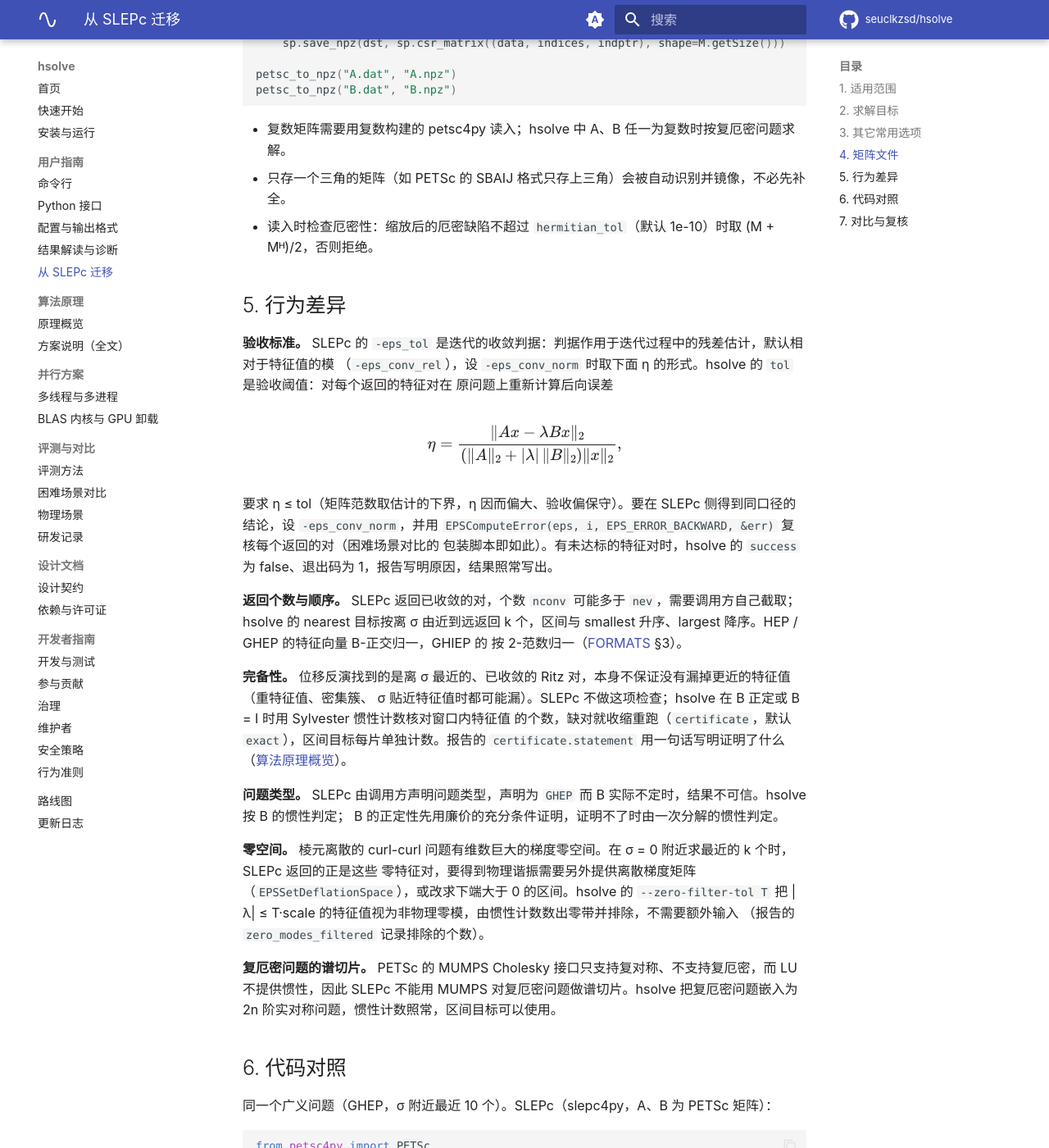
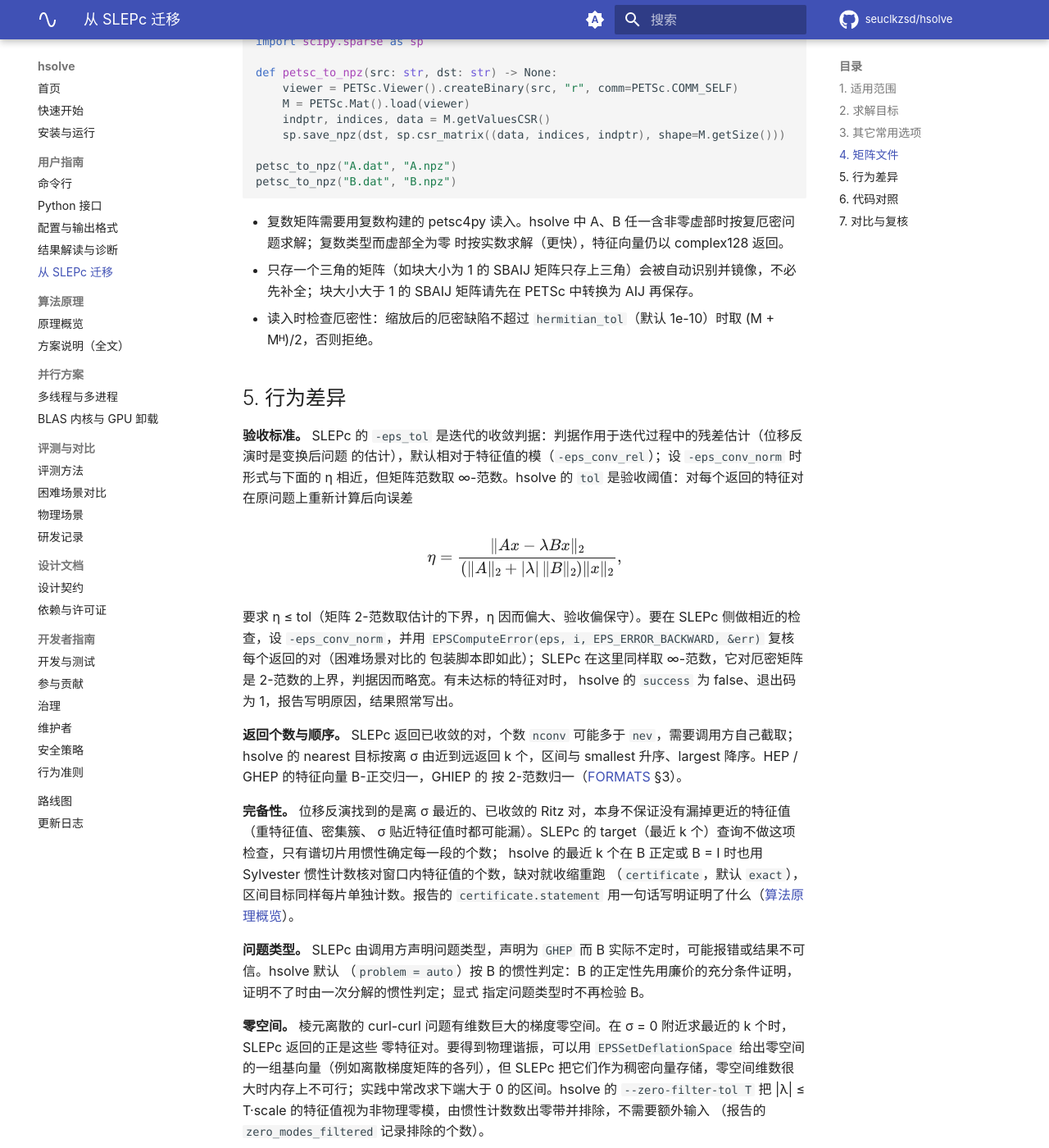
Before and after one commit to seuclkzsd/hsolve, an MkDocs documentation site: the page built from docs/guide/from-slepc.md, in a window 1280 px wide and 1400 px high, scrolled down 3364 px. Shown: the whole window at 82% size. Built offline with MkDocs 1.6.1 and Material for MkDocs 9.7.7, drawn with Linux system fonts in a browser that asks for light colours; comment, search, counter and statistics services are not loaded; some of the changed text lies outside the part shown.

Commit message:
docs: the SLEPc guide after review - an explicit problem type skips the check of B, blr = auto does not enable BLR, max_restarts bounds each Krylov run, workspace retries double ICNTL(14), complex input with zero imaginary parts is solved as real, SLEPc's norms are infinity-norms and its slicing counts with inertia, a deflation space is a set of dense basis vectors, and SBAIJ files with blocks are converted to AIJ first

````diff
--- a/docs/guide/from-slepc.md
+++ b/docs/guide/from-slepc.md
@@ -18,7 +18,8 @@ hsolve 只解一类问题：显式给出的稀疏厄密矩阵（实对称或复
 | `MATSHELL` 等无矩阵（matrix-free）算子 | 不支持：hsolve 需要显式的稀疏矩阵 |
 | 跨节点分布的矩阵 | 不支持：矩阵须放进一个节点的内存；多 socket 节点上可用多进程模式（[并行方案](../PARALLEL.md)），跨节点的谱切片在[路线图](../../ROADMAP.md)的 2027Q3 |
 
-不在范围内的问题请继续使用 SLEPc；这些边界的理由见[路线图「不做什么」](../../ROADMAP.md#不做什么)。
+不在范围内的问题请继续使用 SLEPc。求解边界的完整说明见[方案说明 §1.2](../SOLUTION.md#12-求解边界能处理--不能处理)，
+不支持非厄密问题的理由见[路线图「不做什么」](../../ROADMAP.md#不做什么)。
 
 ## 2. 求解目标
 
@@ -31,10 +32,11 @@ hsolve 只解一类问题：显式给出的稀疏厄密矩阵（实对称或复
 
 - SLEPc 的谱切片要求位移反演用能给出惯性的 Cholesky 分解：`-st_ksp_type preonly -st_pc_type cholesky
   -st_pc_factor_mat_solver_type mumps`，并让 MUMPS 不把根节点交给 ScaLAPACK、检测零主元
-  （`-st_mat_mumps_icntl_13 1 -st_mat_mumps_icntl_24 1 -st_mat_mumps_cntl_3 1e-12`，同 SLEPc 的示例 ex25）。
+  （`-st_mat_mumps_icntl_13 1 -st_mat_mumps_icntl_24 1 -st_mat_mumps_cntl_3 1e-12`，项目对比所用的包装脚本
+  `tools/bench/baseline_slepc.py` 即如此设置）。
   hsolve 的区间目标内部完成这些设置，命令行只需给出区间。
 - `smallest` / `largest` 在 hsolve 中由惯性搜索确定窗口后单边求解，适用于 B 正定或 B = I；SLEPc 的
-  `-eps_smallest_real` 不加位移反演时对 A 直接做 Krylov 迭代，谱的端部密集时收敛很慢。
+  `-eps_smallest_real` 不加位移反演时对 A（广义问题为 B⁻¹A）直接做 Krylov 迭代，谱的端部密集时收敛很慢。
 - B 不定时 hsolve 只支持「σ 附近最近 k 个」，其余目标报错 `Unsupported`。
 
 ## 3. 其它常用选项
@@ -42,16 +44,16 @@ hsolve 只解一类问题：显式给出的稀疏厄密矩阵（实对称或复
 | SLEPc / PETSc | hsolve | 说明 |
 |---|---|---|
 | `-eps_tol T` | `--tol T`（默认 1e-10） | 含义不同，见 §5 |
-| `-eps_hermitian`、`-eps_gen_hermitian`、`-eps_gen_indefinite` | 不需要；配置键 `problem` 可显式指定 | 默认 `auto`：由 B 的惯性判定 HEP / GHEP / GHIEP |
+| `-eps_hermitian`、`-eps_gen_hermitian`、`-eps_gen_indefinite` | 不需要；配置键 `problem` 可显式指定 | 默认 `auto`：由 B 的惯性判定 HEP / GHEP / GHIEP。显式指定时不再检验 B，建议保持 `auto` |
 | `-eps_ncv N` | 配置键 `ncv`（0 = 自动） | Krylov 基的大小；hsolve 的 Krylov-Schur 可按块运行，块宽由 `block_size` 控制（0 = 自动，1 = 单向量） |
-| `-eps_max_it N` | 配置键 `max_restarts`（默认 1000） | 重启次数的上限 |
+| `-eps_max_it N` | 配置键 `max_restarts`（默认 1000） | 每次 Krylov 运行的重启次数上限；`-eps_max_it` 限制的是一次完整的求解，而 hsolve 一次求解可能有多次运行（谱切片的各片、证书的收缩重跑） |
 | `-st_ksp_type preonly -st_pc_type cholesky -st_pc_factor_mat_solver_type mumps` | 不需要 | hsolve 总是用 MUMPS 的对称不定 LDLᵀ（默认构建为 MUMPS 5.8.2 加项目的补丁） |
 | `-st_mat_mumps_icntl_7 V`（排序） | 配置键 `ordering` | 取值相同（0、2–7）；另有 −1（默认，按代价模型自适应选择）与 10（hsolve 自研的并行嵌套剖分） |
-| `-st_mat_mumps_icntl_35`（BLR） | 配置键 `blr`（auto / on / off） | 非精确因子的结果受检查，未达标时以双精度重解 |
+| `-st_mat_mumps_icntl_35`（BLR） | 配置键 `blr`（auto / on / off） | 默认 `auto` 目前不启用 BLR，需要时设为 `on`；非精确因子的结果受检查，未达标时以双精度重解 |
 | `-st_mat_mumps_icntl_22 1`（外存） | 配置键 `out_of_core`，以及 `--memory-budget-gb` | 默认按进程的内存上限自动规划内存内或外存分解，放不下时在分配前拒绝并报告估计值 |
-| `-st_mat_mumps_icntl_14`（工作区余量） | 无对应项 | 工作区由内存规划决定 |
+| `-st_mat_mumps_icntl_14`（工作区余量） | 无对应项 | 工作区由内存规划决定；MUMPS 报工作区不足时自动加倍 ICNTL(14) 重试 |
 | MPI 进程数 × `OMP_NUM_THREADS` | `--threads N`；多 socket 节点用 `hsolve-mpirun` | [并行方案](../PARALLEL.md) |
-| `EPSSetDeflationSpace`（以离散梯度矩阵收缩 curl-curl 的零空间） | `--zero-filter-tol T` | 不需要梯度矩阵，见 §5 |
+| `EPSSetDeflationSpace`（给出 curl-curl 零空间的一组基向量） | `--zero-filter-tol T` | 不需要零空间的基，见 §5 |
 | `-eps_view`、`-log_view` | 结果目录中的 `report.json`、`--log events.jsonl` | 报告给出各阶段时间（`time_*_s`）、分解统计、内存与证书；事件日志记录每次分解、计数与 Krylov 运行（[结果解读与诊断](diagnostics.md)） |
 | `-eps_error_backward ::ascii_info_detail` | `report.json` 的 `pairs[].backward_error` | 每个返回的特征对都有 |
 
@@ -76,38 +78,44 @@ petsc_to_npz("A.dat", "A.npz")
 petsc_to_npz("B.dat", "B.npz")
 ```
 
-- 复数矩阵需要用复数构建的 petsc4py 读入；hsolve 中 A、B 任一为复数时按复厄密问题求解。
-- 只存一个三角的矩阵（如 PETSc 的 SBAIJ 格式只存上三角）会被自动识别并镜像，不必先补全。
+- 复数矩阵需要用复数构建的 petsc4py 读入。hsolve 中 A、B 任一含非零虚部时按复厄密问题求解；复数类型而虚部全为零
+  时按实数求解（更快），特征向量仍以 complex128 返回。
+- 只存一个三角的矩阵（如块大小为 1 的 SBAIJ 矩阵只存上三角）会被自动识别并镜像，不必先补全；块大小大于 1 的
+  SBAIJ 矩阵请先在 PETSc 中转换为 AIJ 再保存。
 - 读入时检查厄密性：缩放后的厄密缺陷不超过 `hermitian_tol`（默认 1e-10）时取 (M + Mᴴ)/2，否则拒绝。
 
 ## 5. 行为差异
 
-**验收标准。** SLEPc 的 `-eps_tol` 是迭代的收敛判据：判据作用于迭代过程中的残差估计，默认相对于特征值的模
-（`-eps_conv_rel`），设 `-eps_conv_norm` 时取下面 η 的形式。hsolve 的 `tol` 是验收阈值：对每个返回的特征对在
-原问题上重新计算后向误差
+**验收标准。** SLEPc 的 `-eps_tol` 是迭代的收敛判据：判据作用于迭代过程中的残差估计（位移反演时是变换后问题
+的估计），默认相对于特征值的模（`-eps_conv_rel`）；设 `-eps_conv_norm` 时形式与下面的 η 相近，但矩阵范数取
+∞-范数。hsolve 的 `tol` 是验收阈值：对每个返回的特征对在原问题上重新计算后向误差
 
 $$
 \eta = \frac{\lVert A x - \lambda B x \rVert_2}{\left(\lVert A \rVert_2 + |\lambda|\,\lVert B \rVert_2\right)\lVert x \rVert_2},
 $$
 
-要求 η ≤ tol（矩阵范数取估计的下界，η 因而偏大、验收偏保守）。要在 SLEPc 侧得到同口径的结论，设
+要求 η ≤ tol（矩阵 2-范数取估计的下界，η 因而偏大、验收偏保守）。要在 SLEPc 侧做相近的检查，设
 `-eps_conv_norm`，并用 `EPSComputeError(eps, i, EPS_ERROR_BACKWARD, &err)` 复核每个返回的对（困难场景对比的
-包装脚本即如此）。有未达标的特征对时，hsolve 的 `success` 为 false、退出码为 1，报告写明原因，结果照常写出。
+包装脚本即如此）；SLEPc 在这里同样取 ∞-范数，它对厄密矩阵是 2-范数的上界，判据因而略宽。有未达标的特征对时，
+hsolve 的 `success` 为 false、退出码为 1，报告写明原因，结果照常写出。
 
 **返回个数与顺序。** SLEPc 返回已收敛的对，个数 `nconv` 可能多于 `nev`，需要调用方自己截取；hsolve 的 nearest
 目标按离 σ 由近到远返回 k 个，区间与 smallest 升序、largest 降序。HEP / GHEP 的特征向量 B-正交归一，GHIEP 的
 按 2-范数归一（[FORMATS](../FORMATS.md) §3）。
 
 **完备性。** 位移反演找到的是离 σ 最近的、已收敛的 Ritz 对，本身不保证没有漏掉更近的特征值（重特征值、密集簇、
-σ 贴近特征值时都可能漏）。SLEPc 不做这项检查；hsolve 在 B 正定或 B = I 时用 Sylvester 惯性计数核对窗口内特征值
-的个数，缺对就收缩重跑（`certificate`，默认 `exact`），区间目标每片单独计数。报告的 `certificate.statement`
+σ 贴近特征值时都可能漏）。SLEPc 的 target（最近 k 个）查询不做这项检查，只有谱切片用惯性确定每一段的个数；
+hsolve 的最近 k 个在 B 正定或 B = I 时也用 Sylvester 惯性计数核对窗口内特征值的个数，缺对就收缩重跑
+（`certificate`，默认 `exact`），区间目标同样每片单独计数。报告的 `certificate.statement`
 用一句话写明证明了什么（[算法原理概览](algorithms.md#完备性证书怎样知道没有漏)）。
 
-**问题类型。** SLEPc 由调用方声明问题类型，声明为 `GHEP` 而 B 实际不定时，结果不可信。hsolve 按 B 的惯性判定；
-B 的正定性先用廉价的充分条件证明，证明不了时由一次分解的惯性判定。
+**问题类型。** SLEPc 由调用方声明问题类型，声明为 `GHEP` 而 B 实际不定时，可能报错或结果不可信。hsolve 默认
+（`problem = auto`）按 B 的惯性判定：B 的正定性先用廉价的充分条件证明，证明不了时由一次分解的惯性判定；显式
+指定问题类型时不再检验 B。
 
 **零空间。** 棱元离散的 curl-curl 问题有维数巨大的梯度零空间。在 σ = 0 附近求最近的 k 个时，SLEPc 返回的正是这些
-零特征对，要得到物理谐振需要另外提供离散梯度矩阵（`EPSSetDeflationSpace`），或改求下端大于 0 的区间。hsolve 的
+零特征对。要得到物理谐振，可以用 `EPSSetDeflationSpace` 给出零空间的一组基向量（例如离散梯度矩阵的各列），但
+SLEPc 把它们作为稠密向量存储，零空间维数很大时内存上不可行；实践中常改求下端大于 0 的区间。hsolve 的
 `--zero-filter-tol T` 把 |λ| ≤ T·scale 的特征值视为非物理零模，由惯性计数数出零带并排除，不需要额外输入
 （报告的 `zero_modes_filtered` 记录排除的个数）。
 
````
